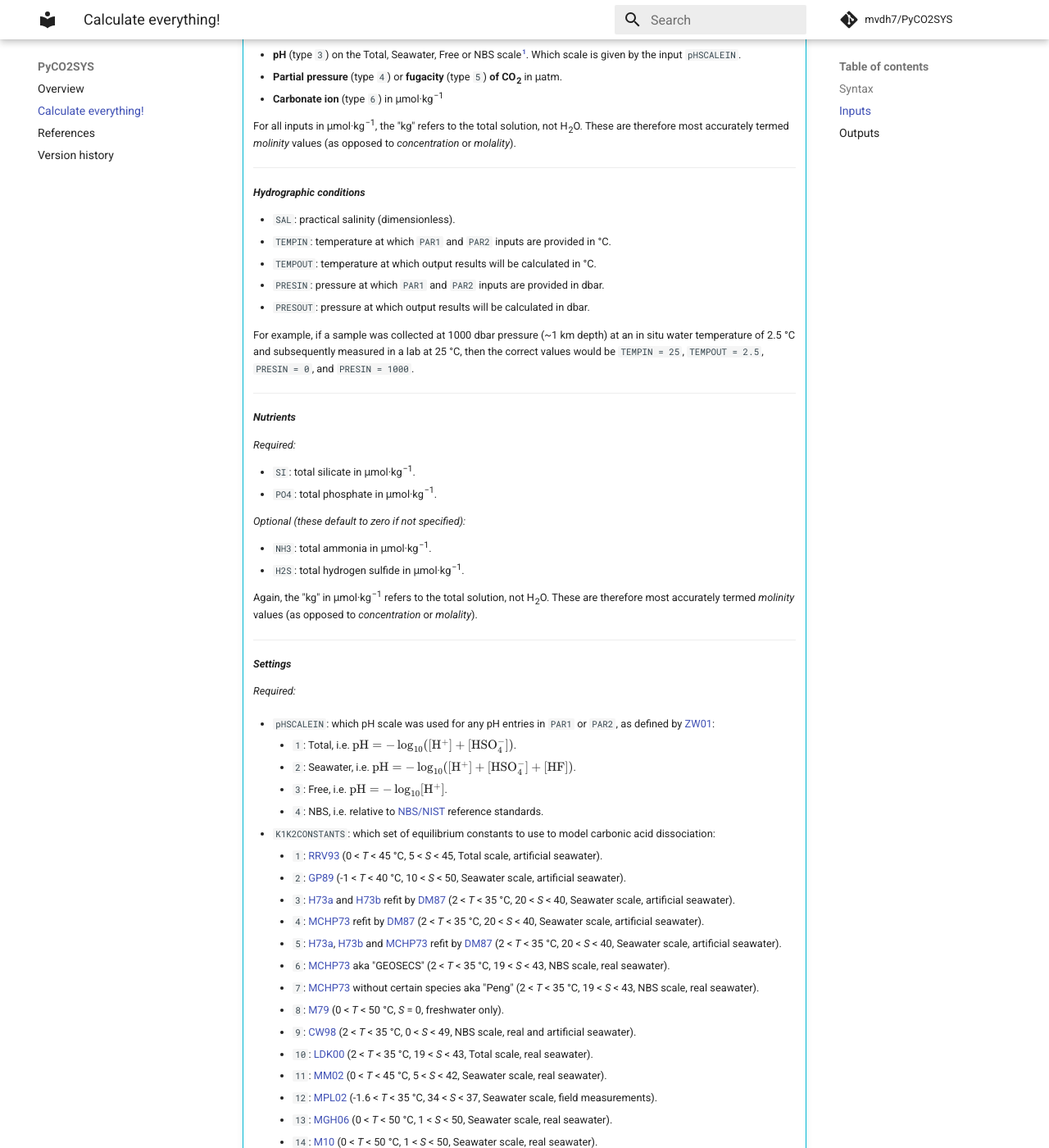
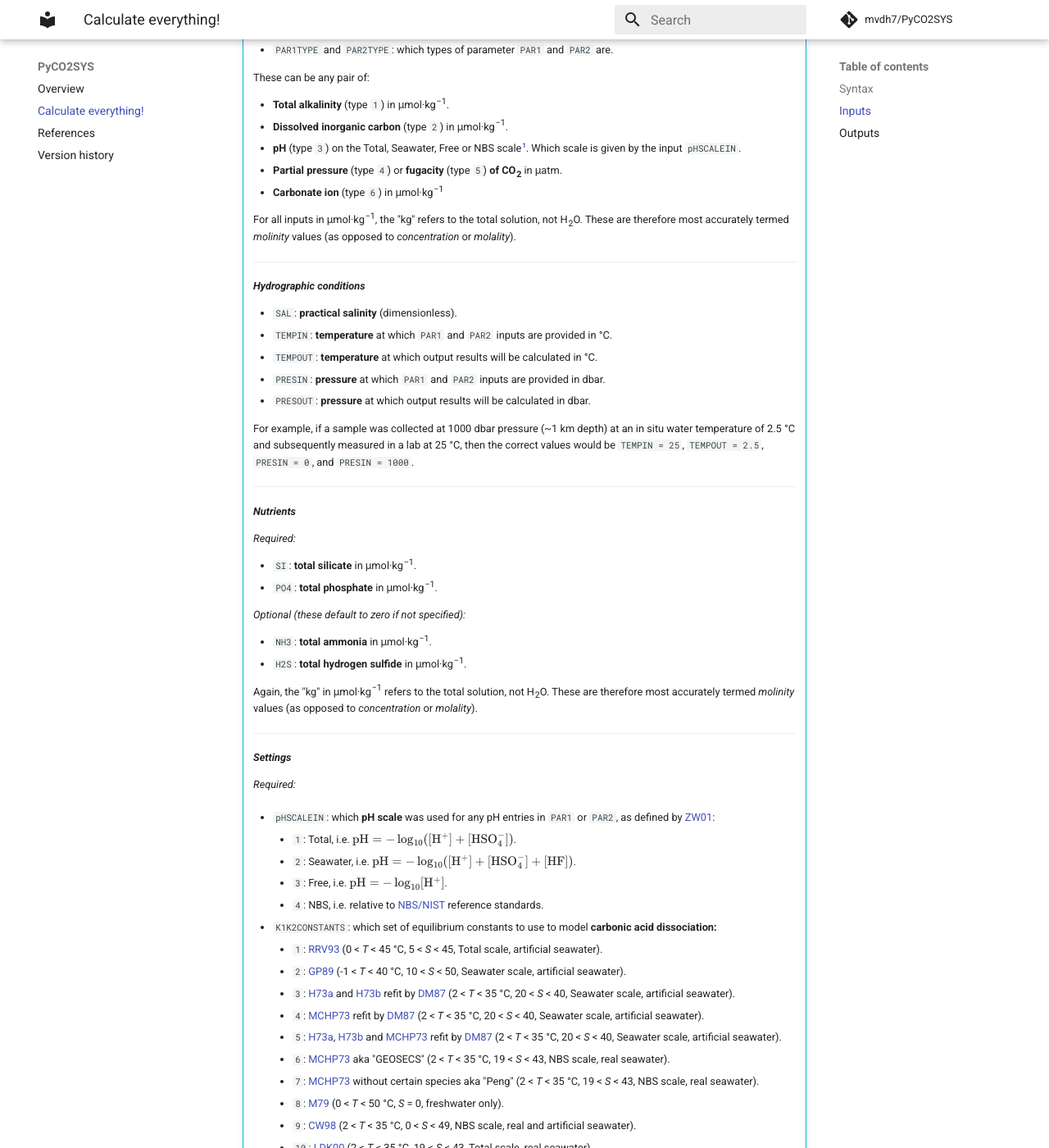
Before and after one commit to mvdh7/PyCO2SYS, an MkDocs documentation site: the page built from docs/co2sys.md, in a window 1280 px wide and 1400 px high, scrolled down 900 px. Shown: the whole window at 82% size. Built offline with MkDocs 1.6.1 and Material for MkDocs 9.7.7, drawn with Linux system fonts in a browser that asks for light colours; formulas are drawn with MathJax 3; comment, search, counter and statistics services are not loaded; some of the changed text lies outside the part shown.

```diff
--- a/docs/co2sys.md
+++ b/docs/co2sys.md
@@ -36,11 +42,11 @@ Most of the inputs should be familiar to previous users of CO<sub>2</sub>SYS for
 
     ***Hydrographic conditions***
 
-    * `SAL`: practical salinity (dimensionless).
-    * `TEMPIN`: temperature at which `PAR1` and `PAR2` inputs are provided in °C.
-    * `TEMPOUT`: temperature at which output results will be calculated in °C.
-    * `PRESIN`: pressure at which `PAR1` and `PAR2` inputs are provided in dbar.
-    * `PRESOUT`: pressure at which output results will be calculated in dbar.
+    * `SAL`: **practical salinity** (dimensionless).
+    * `TEMPIN`: **temperature** at which `PAR1` and `PAR2` inputs are provided in °C.
+    * `TEMPOUT`: **temperature** at which output results will be calculated in °C.
+    * `PRESIN`: **pressure** at which `PAR1` and `PAR2` inputs are provided in dbar.
+    * `PRESOUT`: **pressure** at which output results will be calculated in dbar.
 
     For example, if a sample was collected at 1000 dbar pressure (~1 km depth) at an in situ water temperature of 2.5 °C and subsequently measured in a lab at 25 °C, then the correct values would be `TEMPIN = 25`, `TEMPOUT = 2.5`, `PRESIN = 0`, and `PRESIN = 1000`.
 
@@ -50,13 +56,13 @@ Most of the inputs should be familiar to previous users of CO<sub>2</sub>SYS for
 
     *Required:*
 
-    * `SI`: total silicate in μmol·kg<sup>−1</sup>.
-    * `PO4`: total phosphate in μmol·kg<sup>−1</sup>.
+    * `SI`: **total silicate** in μmol·kg<sup>−1</sup>.
+    * `PO4`: **total phosphate** in μmol·kg<sup>−1</sup>.
 
     *Optional (these default to zero if not specified):*
 
-    * `NH3`: total ammonia in μmol·kg<sup>−1</sup>.
-    * `H2S`: total hydrogen sulfide in μmol·kg<sup>−1</sup>.
+    * `NH3`: **total ammonia** in μmol·kg<sup>−1</sup>.
+    * `H2S`: **total hydrogen sulfide** in μmol·kg<sup>−1</sup>.
 
     Again, the "kg" in μmol·kg<sup>−1</sup> refers to the total solution, not H<sub>2</sub>O. These are therefore most accurately termed *molinity* values (as opposed to *concentration* or *molality*).
 
@@ -66,13 +72,13 @@ Most of the inputs should be familiar to previous users of CO<sub>2</sub>SYS for
 
     *Required:*
 
-    * `pHSCALEIN`: which pH scale was used for any pH entries in `PAR1` or `PAR2`, as defined by [ZW01](../refs/#z):
+    * `pHSCALEIN`: which **pH scale** was used for any pH entries in `PAR1` or `PAR2`, as defined by [ZW01](../refs/#z):
         * `1`: Total, i.e. $\mathrm{pH} = -\log_{10} ([\mathrm{H}^+] + [\mathrm{HSO}_4^-])$.
         * `2`: Seawater, i.e. $\mathrm{pH} = -\log_{10} ([\mathrm{H}^+] + [\mathrm{HSO}_4^-] + [\mathrm{HF}])$.
         * `3`: Free, i.e. $\mathrm{pH} = -\log_{10} [\mathrm{H}^+]$.
         * `4`: NBS, i.e. relative to [NBS/NIST](https://www.nist.gov/history/nist-100-foundations-progress/nbs-nist) reference standards.
 
-    * `K1K2CONSTANTS`: which set of equilibrium constants to use to model carbonic acid dissociation:
+    * `K1K2CONSTANTS`: which set of equilibrium constants to use to model **carbonic acid dissociation:**
         * `1`: [RRV93](../refs/#r) (0 < *T* < 45 °C, 5 < *S* < 45, Total scale, artificial seawater).
         * `2`: [GP89](../refs/#g) (-1 < *T* < 40 °C, 10 < *S* < 50, Seawater scale, artificial seawater).
         * `3`: [H73a](../refs/#h) and [H73b](../refs/#h) refit by [DM87](../refs/#d) (2 < *T* < 35 °C, 20 < *S* < 40, Seawater scale, artificial seawater).
```
Also changed, not shown: other parts of docs/co2sys.md (+8 -7 lines).
